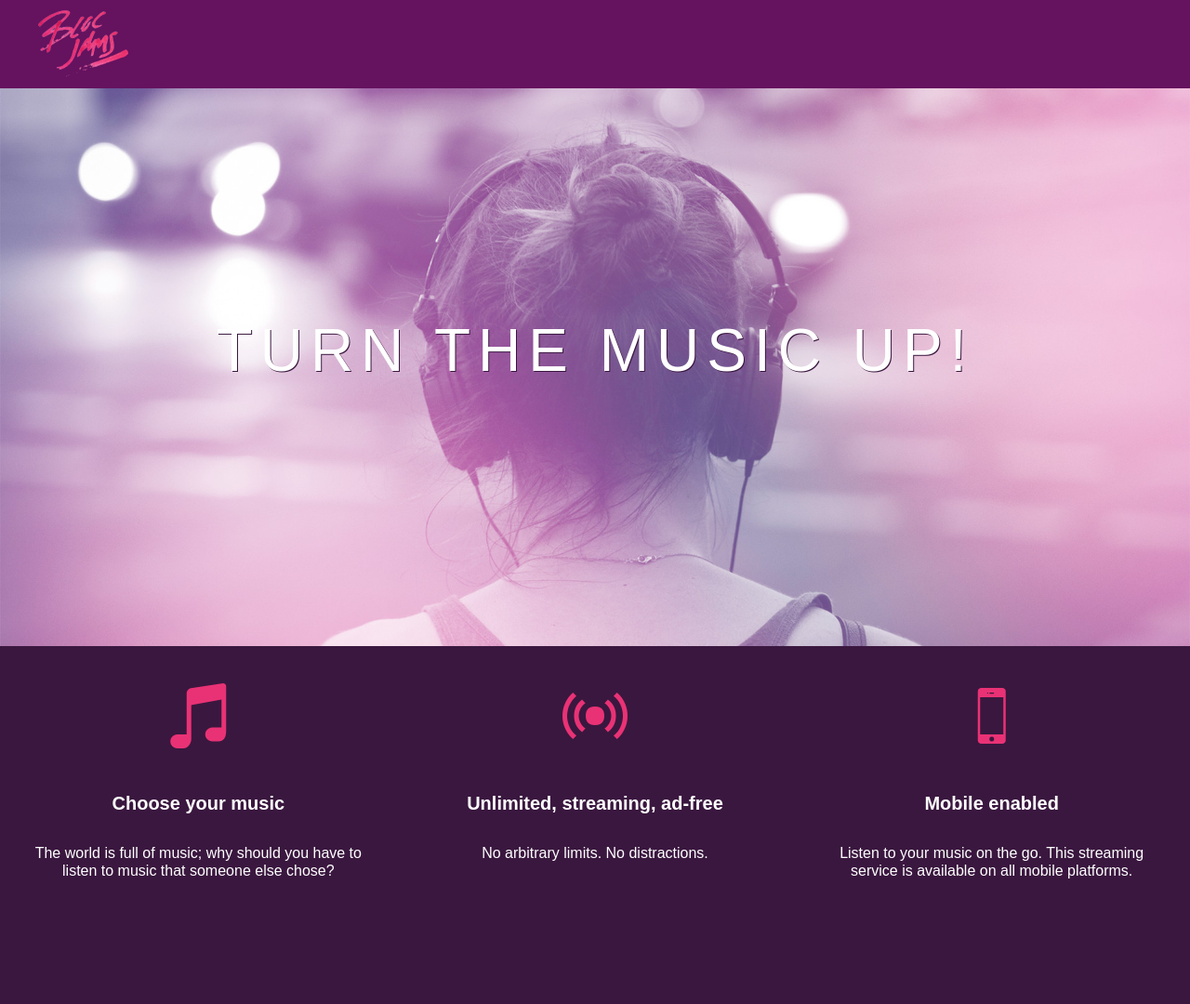
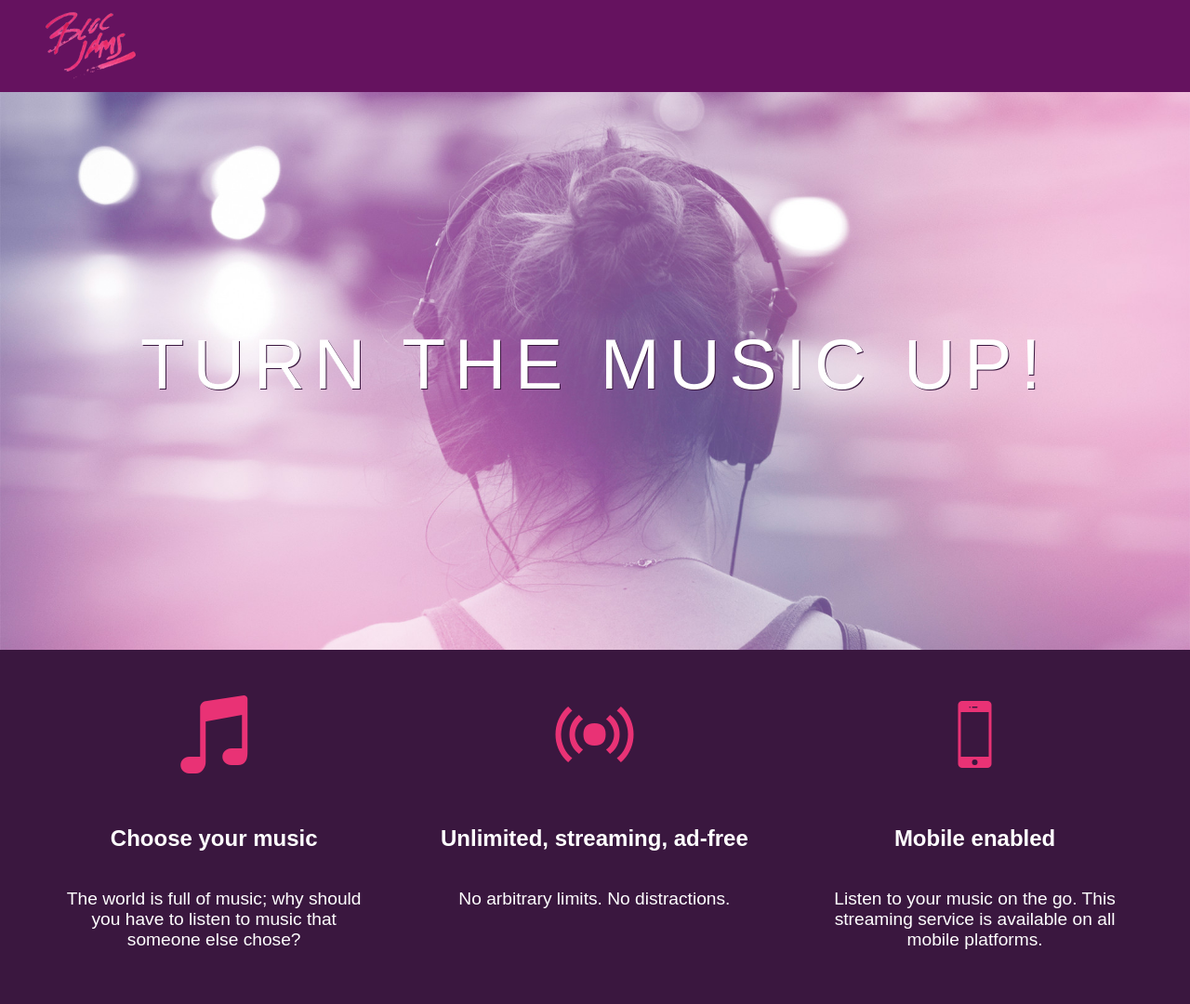
Before and after one commit to mattcheah/bloc-jam-s, a plain HTML site: page index.html in a window 1280 px wide. Shown: the whole page at 93% size. Before the commit the page ends 994 px from the top, so only its background shows below. Drawn offline with nearby package versions, Linux system fonts and the light colour scheme.

Commit message:
add responsive media queries

```diff
--- a/index.html
+++ b/index.html
@@ -4,10 +4,13 @@
     <head>
         <title>Bloc Jams</title>
 
+        <meta  name="viewport" content="width=device-width, initial-scale=1">
+
         <link rel='stylesheet' type="text/css" href="http://fonts.googleapis.com/css?family=Open+Sans:400,800,600,700,300">
         <link rel='stylesheet' type="text/css" href="http://code.ionicframework.com/ionicons/2.0.1/css/ionicons.min.css">
         <link rel='stylesheet' type="text/css" href="styles/normalize.css">
         <link rel='stylesheet' type="text/css" href="styles/main.css">
+        <link rel='stylesheet' type="text/css" href="styles/landing.css">
     </head>
 
     <body class="landing">
@@ -21,18 +24,18 @@
 
         </main>
 
-        <section class="selling-points">
-            <div class="point">
+        <section class="selling-points container">
+            <div class="point column third">
                 <span class="ion-music-note"></span>
                 <h5 class="point-title">Choose your music</h5>
                 <p class="point-description">The world is full of music; why should you have to listen to music that someone else chose?</p>
             </div>
-            <div class="point">
+            <div class="point column third">
                 <span class="ion-radio-waves"></span>
                 <h5 class="point-title">Unlimited, streaming, ad-free</h5>
                 <p class="point-description">No arbitrary limits. No distractions.</p>
             </div>
-            <div class="point">
+            <div class="point column third">
                 <span class="ion-iphone"></span>
                 <h5 class="point-title">Mobile enabled</h5>
                 <p class="point-description">Listen to your music on the go. This streaming service is available on all mobile platforms.</p>
--- /dev/null
+++ b/styles/landing.css
@@ -0,0 +1,47 @@
+body.landing {
+    background-color: rgb(58,23,63);
+}
+
+.hero-content {
+    position:relative;
+    min-height:600px;
+    background-image: url('../assets/images/bloc_jams_bg.jpg');
+    background-repeat:no-repeat;
+    background-position:center center;
+    background-size:cover;
+}
+
+.hero-title {
+    position:absolute;
+    top:40%;
+    -webkit-transform: translateY(-50%);
+    -moz-transform: translateY(-50%);
+    -ms-transform: translateY(-50%);
+    transform: translateY(-50%);
+    width: 100%;
+    text-align: center;
+    font-size:4rem;
+    font-weight: 300;
+    text-transform:uppercase;
+    letter-spacing: .5rem;
+    text-shadow:1px 1px 0px rgb(58,23,63);
+}
+
+.selling-points {
+    position:relative;
+}
+
+.point {
+    position:relative;
+    padding:2rem;
+    text-align:center;
+}
+
+.point .point-title {
+    font-size:1.25rem;
+}
+
+.ion-music-note, .ion-radio-waves, .ion-iphone {
+    color: rgb(233,50,117);
+    font-size:5rem;
+}
--- a/styles/main.css
+++ b/styles/main.css
@@ -1,3 +1,10 @@
+*, *::before, *::after {
+
+    box-sizing:border-box;
+    -moz-box-sizing:border-box;
+    -webkit-box-sizing:border-box;
+
+}
 
 html {
     height:100%;
@@ -10,10 +17,6 @@ body {
     min-height:100%;
 }
 
-body.landing {
-    background-color: rgb(58,23,63);
-}
-
 .navbar {
     padding: 0.5rem;
     background-color: rgb(101,18,95);
@@ -24,53 +27,47 @@ body.landing {
     left: 2rem;
 }
 
-.hero-content {
-    position:relative;
-    min-height:600px;
-    background-image: url('../assets/images/bloc_jams_bg.jpg');
-    background-repeat:no-repeat;
-    background-position:center center;
-    background-size:cover;
+.container {
+    max-width:64rem;
+    margin:0 auto;
 }
 
-.hero-title {
-    position:absolute;
-    top:40%;
-    -webkit-transform: translateY(-50%);
-    -moz-transform: translateY(-50%);
-    -ms-transform: translateY(-50%);
-    transform: translateY(-50%);
-    width: 100%;
-    text-align: center;
-    font-size:4rem;
-    font-weight: 300;
-    text-transform:uppercase;
-    letter-spacing: .5rem;
-    text-shadow:1px 1px 0px rgb(58,23,63);
+.clearfix {
+    clear:both;
 }
 
-.selling-points {
-    position:relative;
-    display:table;
-    width:100%;
-    -webkit-box-sizing:border-box;
-    -moz-box-sizing:border-box;
-    box-sizing:border-box;
+
+
+/* ======== Tablet Screens ======== */
+
+@media (min-width: 640px) {
+
+    html {
+        font-size:112%;
+    }
+
+    .column {
+
+        float:left;
+        padding-left:1rem;
+        padding-right:1rem;
+
+    }
+
+    .column.full { width:100%; }
+    .column.two-thirds { width:66.7%; }
+    .column.half {width:50%;}
+    .column.third{width:33.3%;}
+    .column.fourth{width:25%;}
+    .column.flow-opposite{float:right;}
+
+
 }
 
-.point {
-    display:table-cell;
-    position:relative;
-    width:33.3%;
-    padding:2rem;
-    text-align:center;
+/* ======== Large Screens ======== */
+
+@media (min-width: 1024px) {
+    html {
+        font-size:120%;
+    }
 }
-
-.point .point-title {
-    font-size:1.25rem;
-}
-
-.ion-music-note, .ion-radio-waves, .ion-iphone {
-    color: rgb(233,50,117);
-    font-size:5rem;
-}
```
